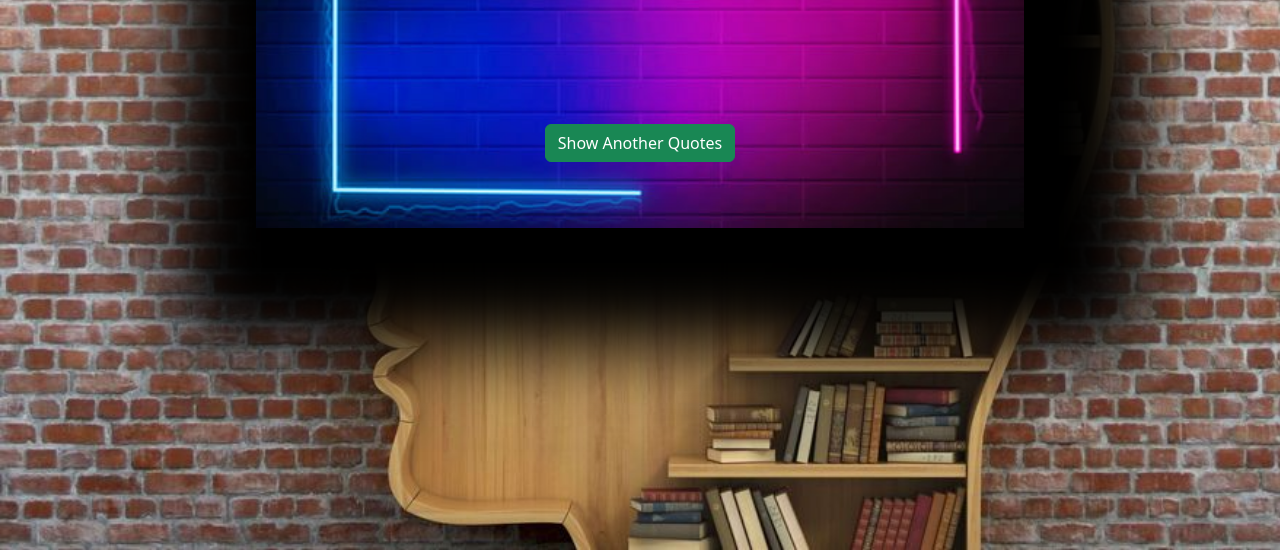
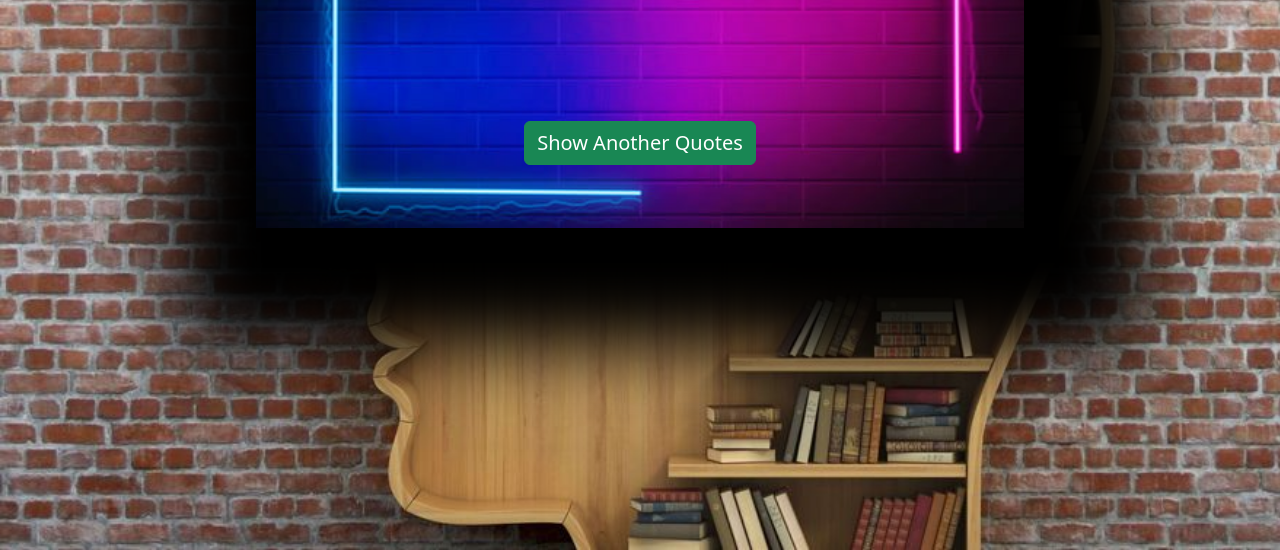
Before and after one commit to Misge66/random_quote_generator, a plain HTML site: page home.html in a window 1280 px wide. Shown: the part 250-800 px from the top of the page. Drawn offline with nearby package versions, Linux system fonts and the light colour scheme; a web font is replaced by a local one.

Commit message:
second commit

```diff
--- a/style.css
+++ b/style.css
@@ -13,8 +13,9 @@
     width: 100%;
 }
 
-#click-me-button{
+#click_me_button{
     text-align: center;
+    font-size: 20px;
 }
 
 #quo{
```
